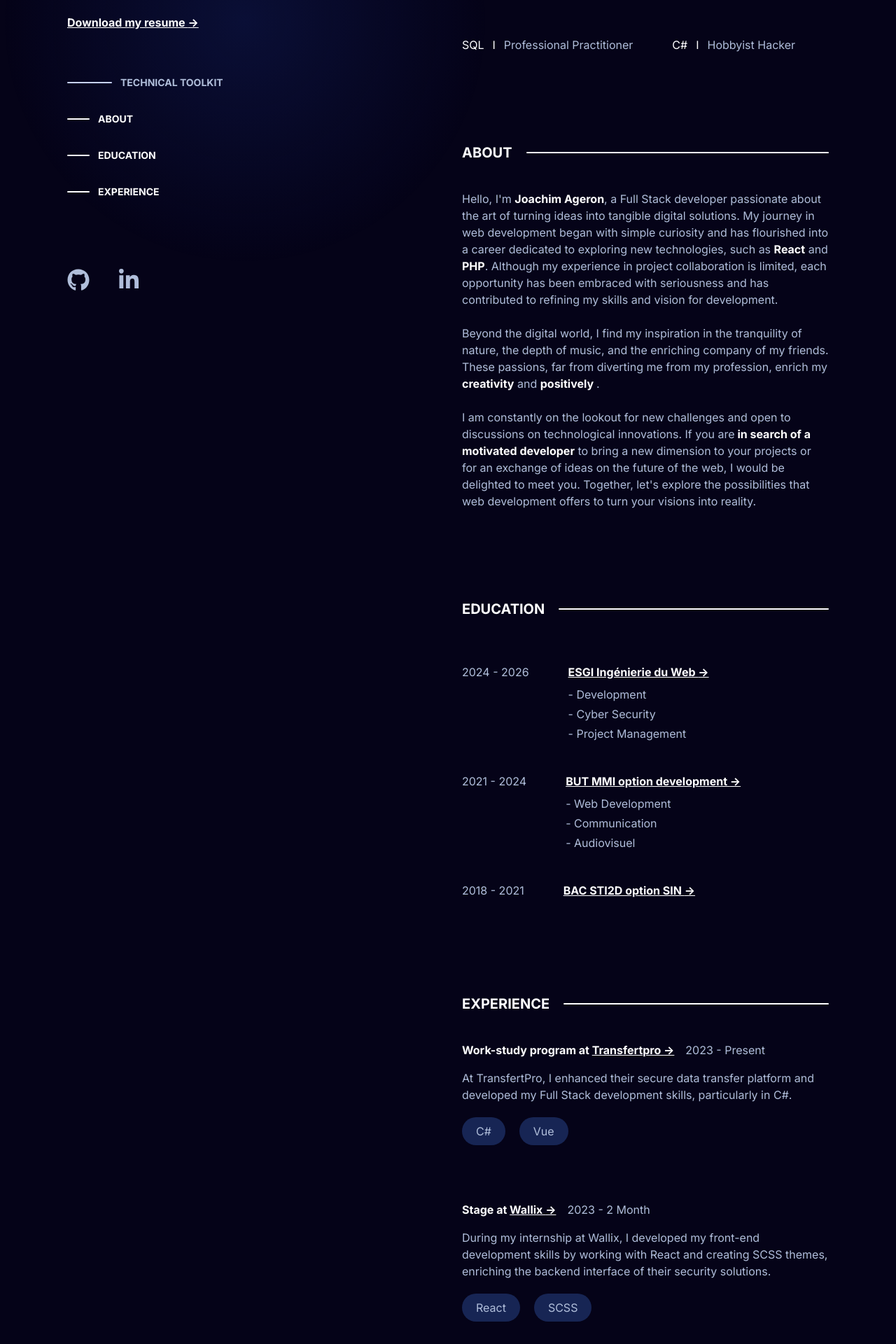
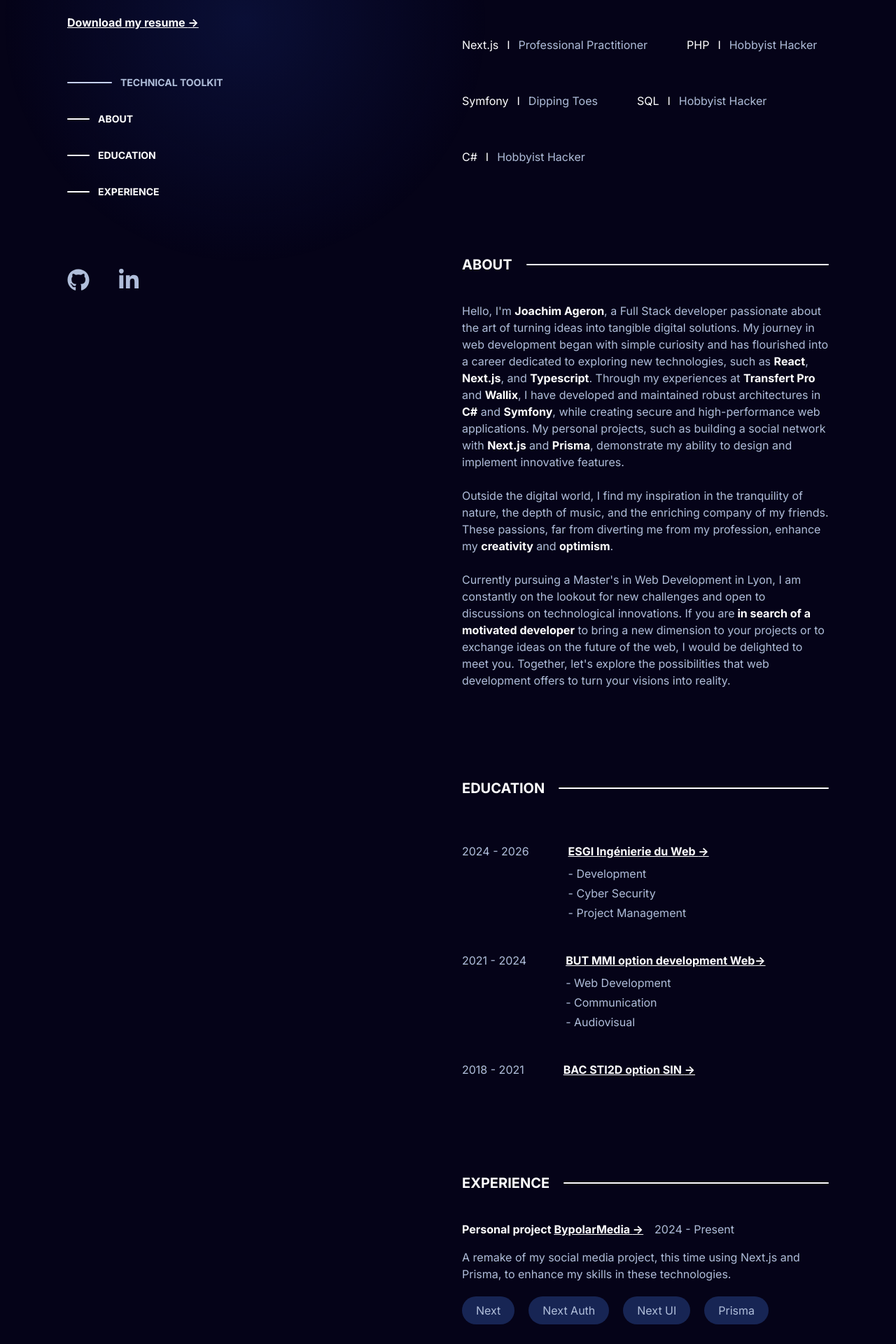
Before and after one commit to joachimageron/site-portfolio, a Next.js app: page / in a window 1280 px wide. Shown: the part 320-2240 px from the top of the page at 70% size. Built offline with nearby package versions, Linux system fonts and the light colour scheme.

Commit message:
🎨 style: update formatting and content in page.tsx
Improve code readability and maintainability by adjusting formatting. Enhance content in technical toolkit, about, education, and experience sections.

```diff
--- a/app/page.tsx
+++ b/app/page.tsx
@@ -150,7 +150,7 @@
               <article className={'flex gap-3'}>
                 <p className={'text-white'}>React</p>
                 <p className={'text-white'}>I</p>
-                        <p>Hobbyist Hacker</p>
+                <p>Professional Practitioner</p>
               </article>
 
               <article className={'flex gap-3'}>
@@ -162,7 +162,7 @@
               <article className={'flex gap-3'}>
                 <p className={'text-white'}>Next.js</p>
                 <p className={'text-white'}>I</p>
-                        <p>Hobbyist Hacker</p>
+                <p>Professional Practitioner</p>
               </article>
 
               <article className={'flex gap-3'}>
@@ -172,7 +172,7 @@
               </article>
 
               <article className={'flex gap-3'}>
-                        <p className={'text-white'}>Laravel</p>
+                <p className={'text-white'}>Symfony</p>
                 <p className={'text-white'}>I</p>
                 <p>Dipping Toes</p>
               </article>
@@ -180,7 +180,7 @@
               <article className={'flex gap-3'}>
                 <p className={'text-white'}>SQL</p>
                 <p className={'text-white'}>I</p>
-                        <p>Professional Practitioner</p>
+                <p>Hobbyist Hacker</p>
               </article>
 
               <article className={'flex gap-3'}>
@@ -198,31 +198,35 @@
               <div className={'bg-white w-full h-0.5 rounded-full self-center'}/>
             </div>
             <p className={'mb-6'}>
-                     Hello, I&apos;m <span className={'text-white font-bold'}>Joachim Ageron</span>, a Full Stack
-                     developer
-                     passionate about the art of turning ideas into
-                     tangible digital solutions. My journey in web development began with simple curiosity and has
-                     flourished into a career dedicated to exploring new technologies, such as <span
-                     className={'text-white font-bold'}>React</span> and <span
-                     className={'text-white font-bold'}>PHP</span>.
-                     Although my experience in project collaboration is limited, each opportunity has been embraced with
-                     seriousness and has contributed to refining my skills and vision for development.
+              Hello, I&apos;m <span className={'text-white font-bold'}>Joachim Ageron</span>, a Full Stack developer
+              passionate about the art of turning ideas into tangible digital solutions. My journey in web development
+              began with simple curiosity and has flourished into a career dedicated to exploring new technologies, such
+              as <span className={'text-white font-bold'}>React</span>, <span
+              className={'text-white font-bold'}>Next.js</span>, and <span
+              className={'text-white font-bold'}>Typescript</span>.
+              Through my experiences at <span className={'text-white font-bold'}>Transfert Pro</span> and <span
+              className={'text-white font-bold'}>Wallix</span>, I have developed and maintained robust architectures
+              in <span className={'text-white font-bold'}>C#</span> and <span
+              className={'text-white font-bold'}>Symfony</span>, while creating secure and high-performance web
+              applications. My personal projects, such as building a social network with <span
+              className={'text-white font-bold'}>Next.js</span> and <span
+              className={'text-white font-bold'}>Prisma</span>, demonstrate my ability to design and implement
+              innovative features.
             </p>
             <p className={'mb-6'}>
-                     Beyond the digital world, I find my inspiration in the tranquility of nature, the depth of music,
-                     and the enriching company of my friends. These passions, far from diverting me from my profession,
-                     enrich my <span className={'text-white font-bold'}>creativity</span> and <span
-                     className={'text-white font-bold'}>positively </span>.
+              Outside the digital world, I find my inspiration in the tranquility of nature, the depth of music, and the
+              enriching company of my friends. These passions, far from diverting me from my profession, enhance
+              my <span className={'text-white font-bold'}>creativity</span> and <span
+              className={'text-white font-bold'}>optimism</span>.
             </p>
             <p className={''}>
-                     I am constantly on the lookout for new challenges and open to discussions on
-                     technological innovations. If you are<span className={'text-white font-bold'}> in search of a motivated developer</span> to
-                     bring a new dimension
-                     to your projects or for an exchange of ideas on the future of the web, I would be delighted to meet
-                     you. Together, let&apos;s explore the possibilities that web development offers to turn your
-                     visions into
-                     reality.
+              Currently pursuing a Master&apos;s in Web Development in Lyon, I am constantly on the lookout for new
+              challenges and open to discussions on technological innovations. If you are<span
+              className={'text-white font-bold'}> in search of a motivated developer</span> to bring a new dimension to
+              your projects or to exchange ideas on the future of the web, I would be delighted to meet you. Together,
+              let&apos;s explore the possibilities that web development offers to turn your visions into reality.
             </p>
+
 
           </section>
           <section id={'EDUCATION'} className={'pt-32'}>
@@ -249,13 +253,14 @@
                   <p>2021 - 2024</p>
                 </div>
                 <div>
-                           <a href={'https://formations.univ-grenoble-alpes.fr/fr/catalogue-2021/but-bachelor-universitaire-de-technologie-CBB/but-metiers-du-multimedia-et-de-l-internet-KI4YX5MN/parcours-developpement-web-et-dispositifs-interactifs-KWDMXUGX.html'}>
+                  <a
+                    href={'https://formations.univ-grenoble-alpes.fr/fr/catalogue-2021/but-bachelor-universitaire-de-technologie-CBB/but-metiers-du-multimedia-et-de-l-internet-KI4YX5MN/parcours-developpement-web-et-dispositifs-interactifs-KWDMXUGX.html'}>
                     <h3 className={'text-white font-bold underline pb-2'}>BUT MMI option
-                                 development {"->"}</h3>
+                      development Web{"->"}</h3>
                   </a>
                   <p className={'pb-1'}>- Web Development</p>
                   <p className={'pb-1'}>- Communication</p>
-                           <p className={'pb-1'}>- Audiovisuel</p>
+                  <p className={'pb-1'}>- Audiovisual</p>
                 </div>
               </article>
               <article className={'flex gap-14'}>
@@ -281,6 +286,24 @@
             <div className={'flex flex-col gap-14 lg:gap-20'}>
               <article>
                 <div className={'flex flex-col lg:flex-row gap-4'}>
+                  <h3 className={'text-white font-bold pb-2 text-nowrap'}>Personal project <a
+                    className={'underline'} href={'https://github.com/joachimageron/bypolarmedia2'}>BypolarMedia {'->'}</a>
+                  </h3>
+                  <p className={'text-nowrap mb-4'}>2024 - Present</p>
+                </div>
+                <p className={'pb-5'}>
+                  A remake of my social media project, this time using Next.js and Prisma, to enhance my skills in
+                  these technologies.
+                </p>
+                <div className={'flex gap-5'}>
+                  <div className={'rounded-full px-5 py-2 bg-blue-950 w-fit'}><p>Next</p></div>
+                  <div className={'rounded-full px-5 py-2 bg-blue-950 w-fit'}><p>Next Auth</p></div>
+                  <div className={'rounded-full px-5 py-2 bg-blue-950 w-fit'}><p>Next UI</p></div>
+                  <div className={'rounded-full px-5 py-2 bg-blue-950 w-fit'}><p>Prisma</p></div>
+                </div>
+              </article>
+              <article>
+                <div className={'flex flex-col lg:flex-row gap-4'}>
                   <h3 className={'text-white font-bold pb-2 text-nowrap'}>Work-study program at <a
                     className={'underline'} href={'https://www.transfertpro.com/'}>Transfertpro {'->'}</a>
                   </h3>
@@ -292,7 +315,7 @@
                 </p>
                 <div className={'flex gap-5'}>
                   <div className={'rounded-full px-5 py-2 bg-blue-950 w-fit'}><p>C#</p></div>
-                           <div className={'rounded-full px-5 py-2 bg-blue-950 w-fit'}><p>Vue</p></div>
+                  <div className={'rounded-full px-5 py-2 bg-blue-950 w-fit'}><p>Cypress</p></div>
                 </div>
               </article>
               <article>
@@ -300,7 +323,7 @@
                   <h3 className={'text-white font-bold pb-2 text-nowrap'}>Stage at <a
                     className={'underline'} href={'https://www.wallix.com/fr/'}>Wallix {'->'}</a>
                   </h3>
-                           <p className={'text-nowrap mb-4'}>2023 - 2 Month</p>
+                  <p className={'text-nowrap mb-4'}>2023 - 2 months</p>
                 </div>
                 <p className={'pb-5'}>
                   During my internship at Wallix, I developed my front-end development skills by working with
@@ -331,7 +354,7 @@
               <article>
                 <div className={'flex flex-col lg:flex-row gap-4'}>
                   <h3 className={'text-white font-bold pb-2 text-nowrap'}>Escape game course project</h3>
-                           <p className={'text-nowrap mb-4'}>2024 - 2 month</p>
+                  <p className={'text-nowrap mb-4'}>2024 - 2 months</p>
                 </div>
                 <p className={'pb-5'}>
                   For a course project, we developed an escape game application using React Native, It will be
```
Also changed, not shown: 1 other file (tests, documents, lock files or other folders). Lines whose indentation alone changed are shown as unchanged.
